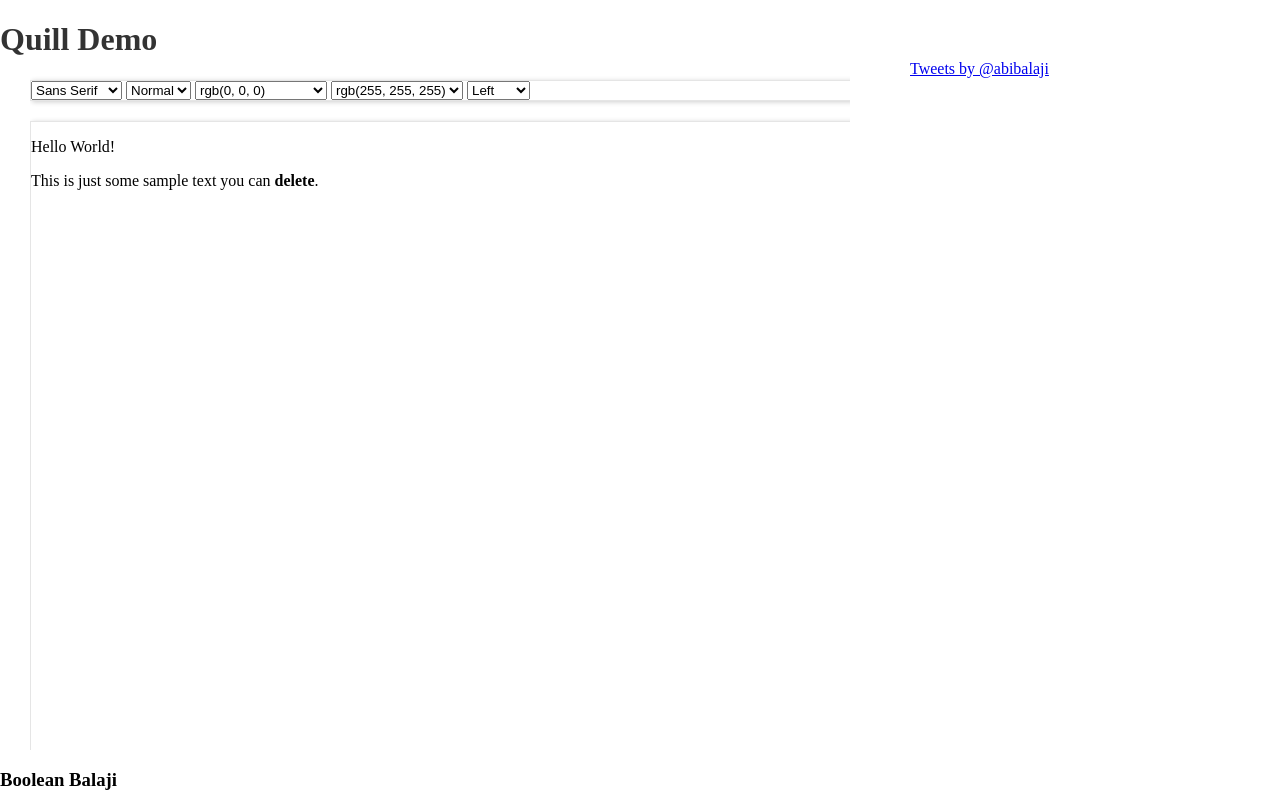
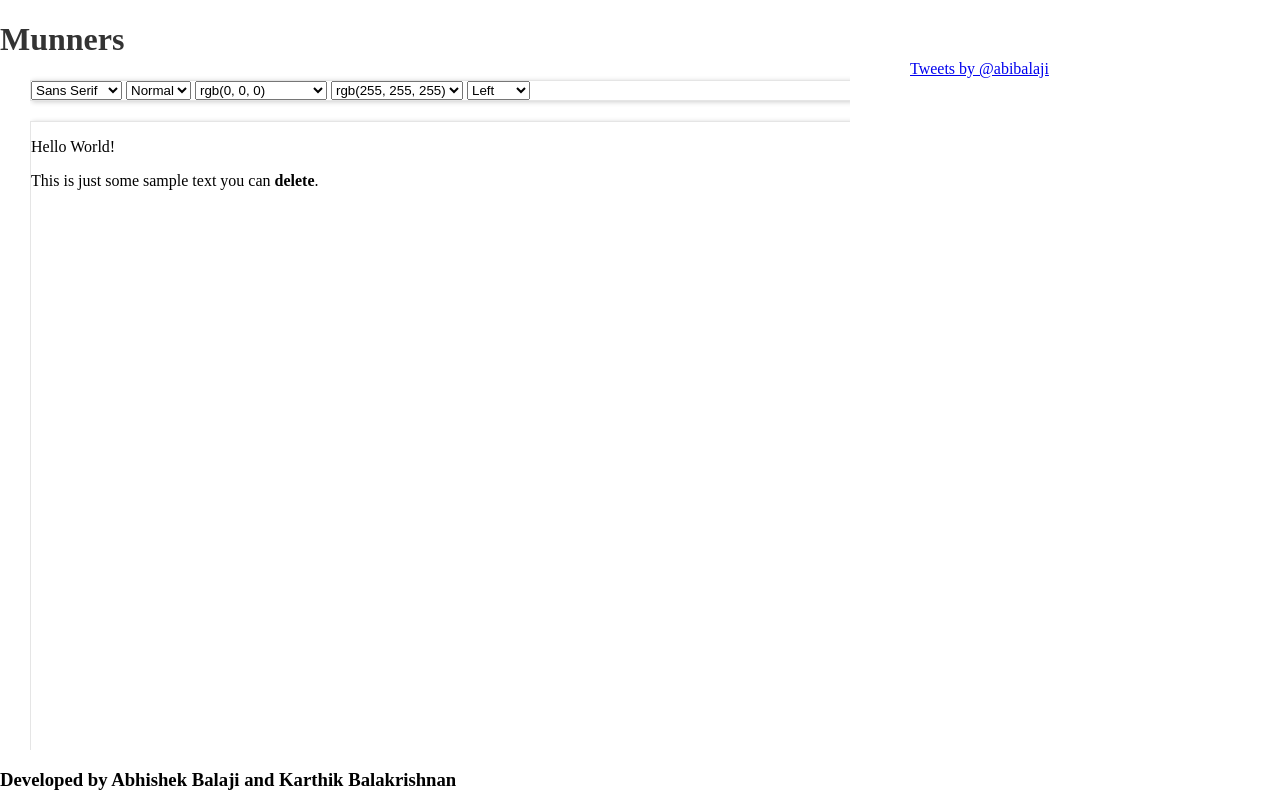
Before and after one commit to booleanbalaji/quill-testing, a plain HTML site: page index.html in a window 1280 px wide. Drawn offline with Linux system fonts and the light colour scheme; a script that the page names is missing.

Commit message:
Updated header and footer

```diff
--- a/index.html
+++ b/index.html
@@ -8,7 +8,7 @@
 <body>
 <!-- Always on top: Position Fixed-->
 <header>
-    <h1>Quill Demo</h1>
+    <h1>Munners</h1>
 </header>
 <!-- Fixed size after header-->
 <div class="content">
@@ -142,7 +142,7 @@
 </div>
 <!-- Always at the end of the page -->
 <footer>
-    <h3>Boolean Balaji</h3>
+    <h3>Developed by Abhishek Balaji and Karthik Balakrishnan</h3>
 </footer>
 
 
```
